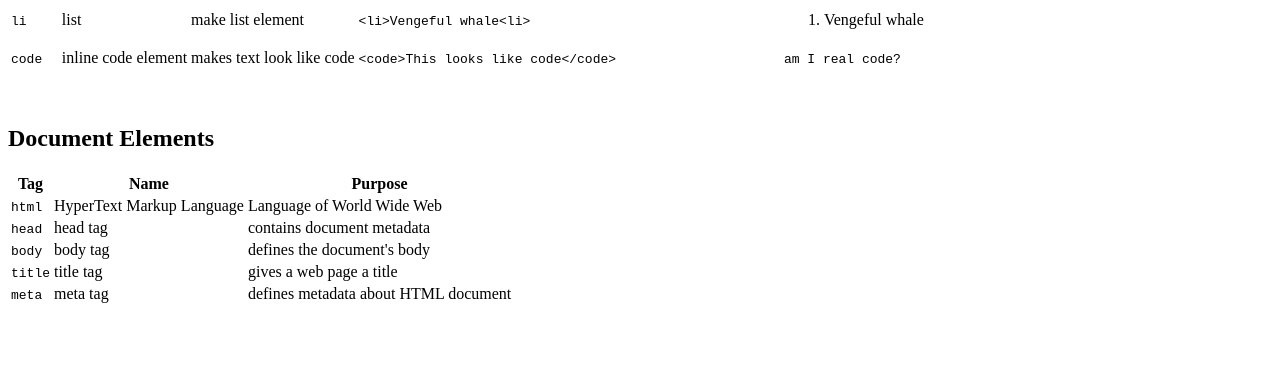
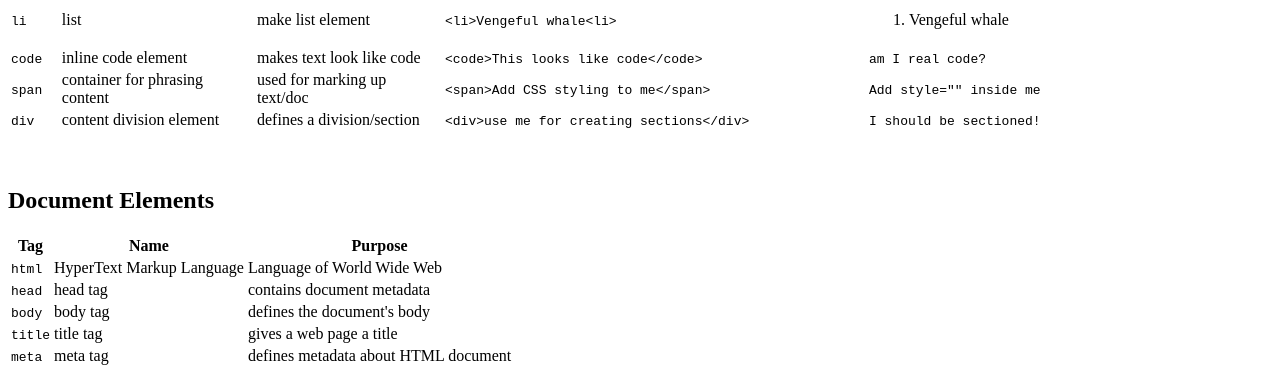
Before and after one commit to TinyWabbit/sample_website, a plain HTML site: page tags.html in a window 1280 px wide. Shown: the part 1447-1823 px from the top of the page. Before the commit the page ends 1761 px from the top, so only its background shows below. Drawn offline with Linux system fonts and the light colour scheme.

Commit message:
modify table in tags.html

```diff
--- a/tags.html
+++ b/tags.html
@@ -135,6 +135,20 @@
                 <td><code>&lt;code&gt;This looks like code&lt;/code&gt;</code></td>
                 <td><code>am I real code?</code></td>
             </tr>
+            <tr>
+                <td><code>span</code></td>
+                <td>container for phrasing content</td>
+                <td>used for marking up text/doc</td>
+                <td><code>&lt;span&gt;Add CSS styling to me&lt;/span&gt;</code></td>
+                <td><code>Add style="" inside me</code></td>
+            </tr>
+            <tr>
+                <td><code>div</code></td>
+                <td>content division element</td>
+                <td>defines a division/section</td>
+                <td><code>&lt;div&gt;use me for creating sections&lt;/div&gt;</code></td>
+                <td><code>I should be sectioned!</code></td>
+            </tr>
         </table>
         <br><br>
 
```
